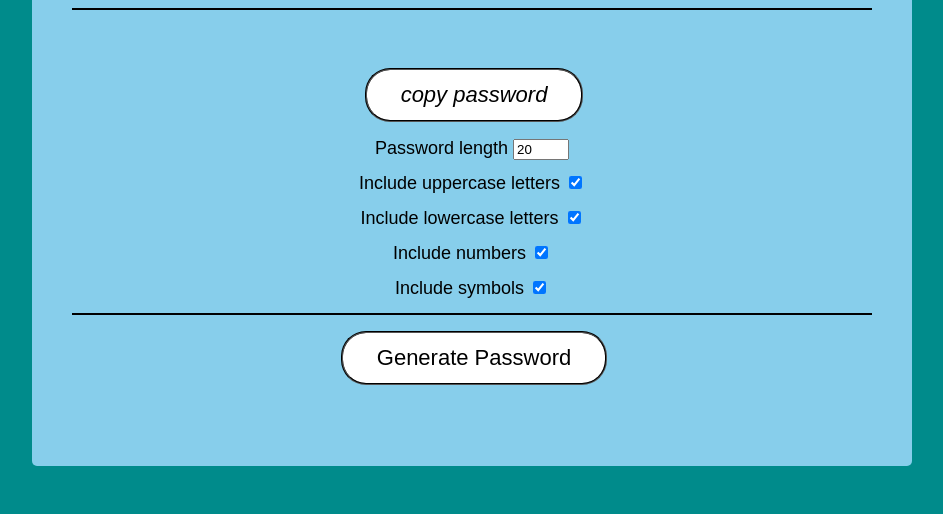
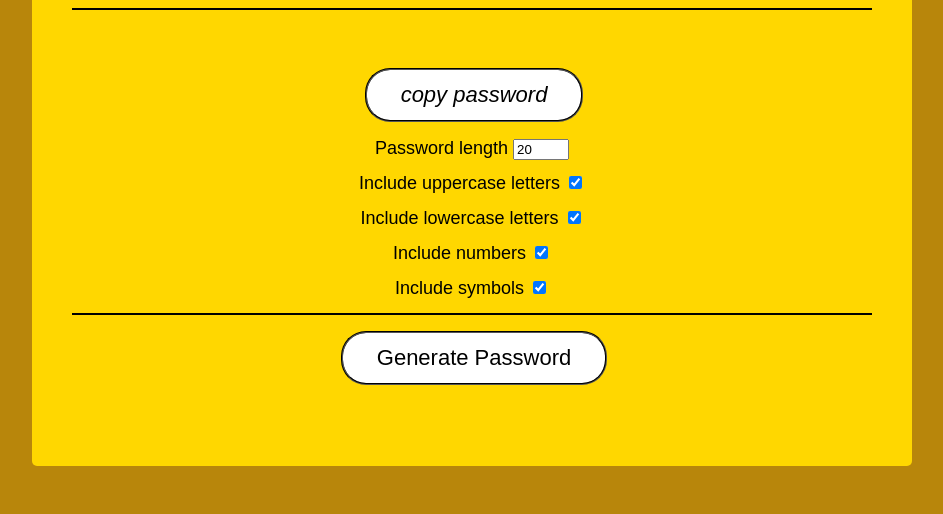
Before and after one commit to Sozuna/Password-Generator, a plain HTML site: page index.html in a window 1280 px wide. Shown: the part 286-800 px from the top of the page, without its empty margins (168-1111 px from the left). Drawn offline with Linux system fonts and the light colour scheme.

Commit message:
Changed up style.css a bit

```diff
--- a/style.css
+++ b/style.css
@@ -1,6 +1,6 @@
 body {
   font-family: sans-serif;
-  background-color:darkcyan;
+  background-color:darkgoldenrod;
 }
 
 .wrapper {
@@ -19,7 +19,7 @@ header {
 }
 
 .card {
-  background-color:skyblue;
+  background-color:gold;
   border-radius: 5px;
   border-width: 1px;
   box-shadow:black;
```
